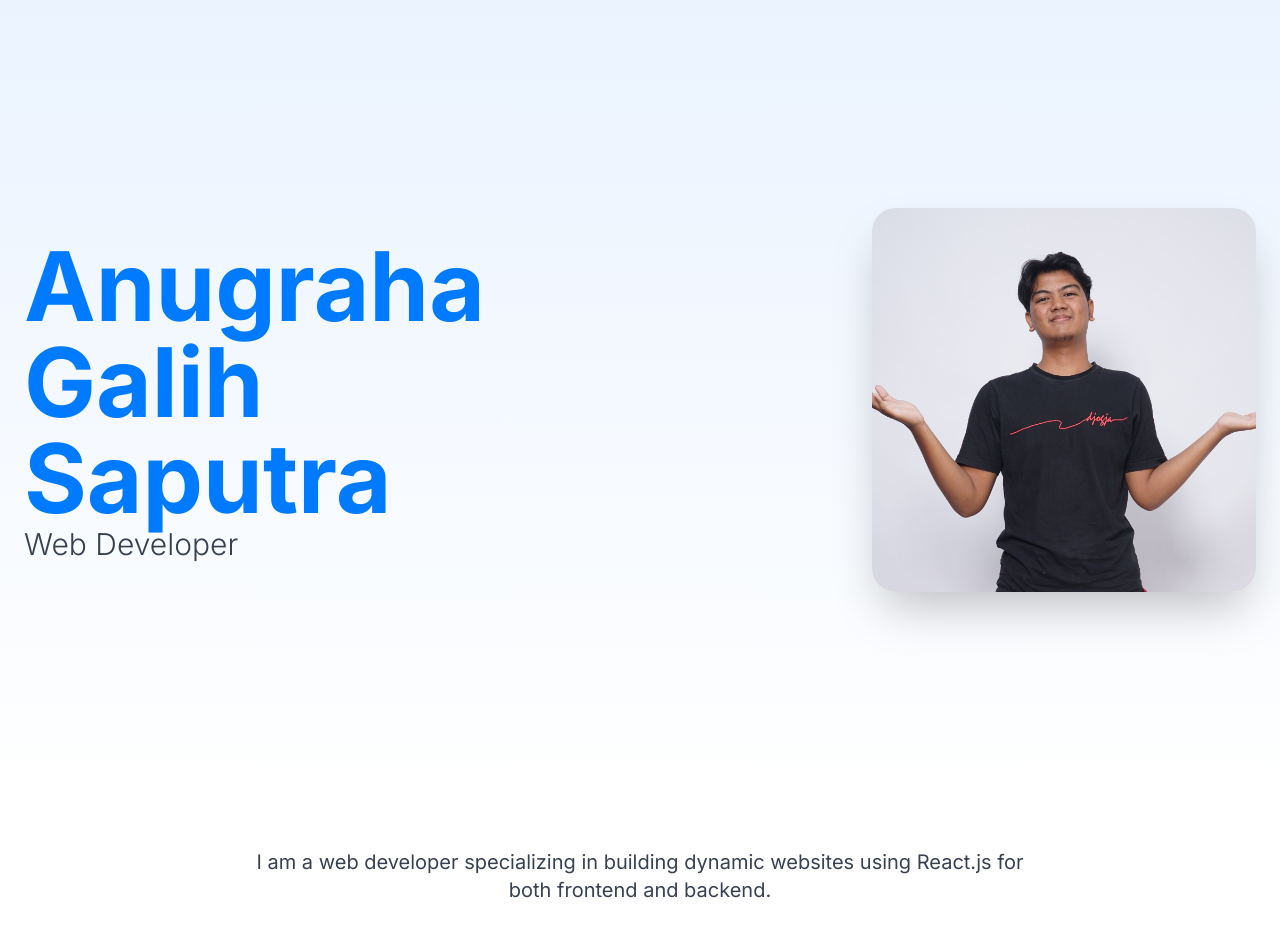
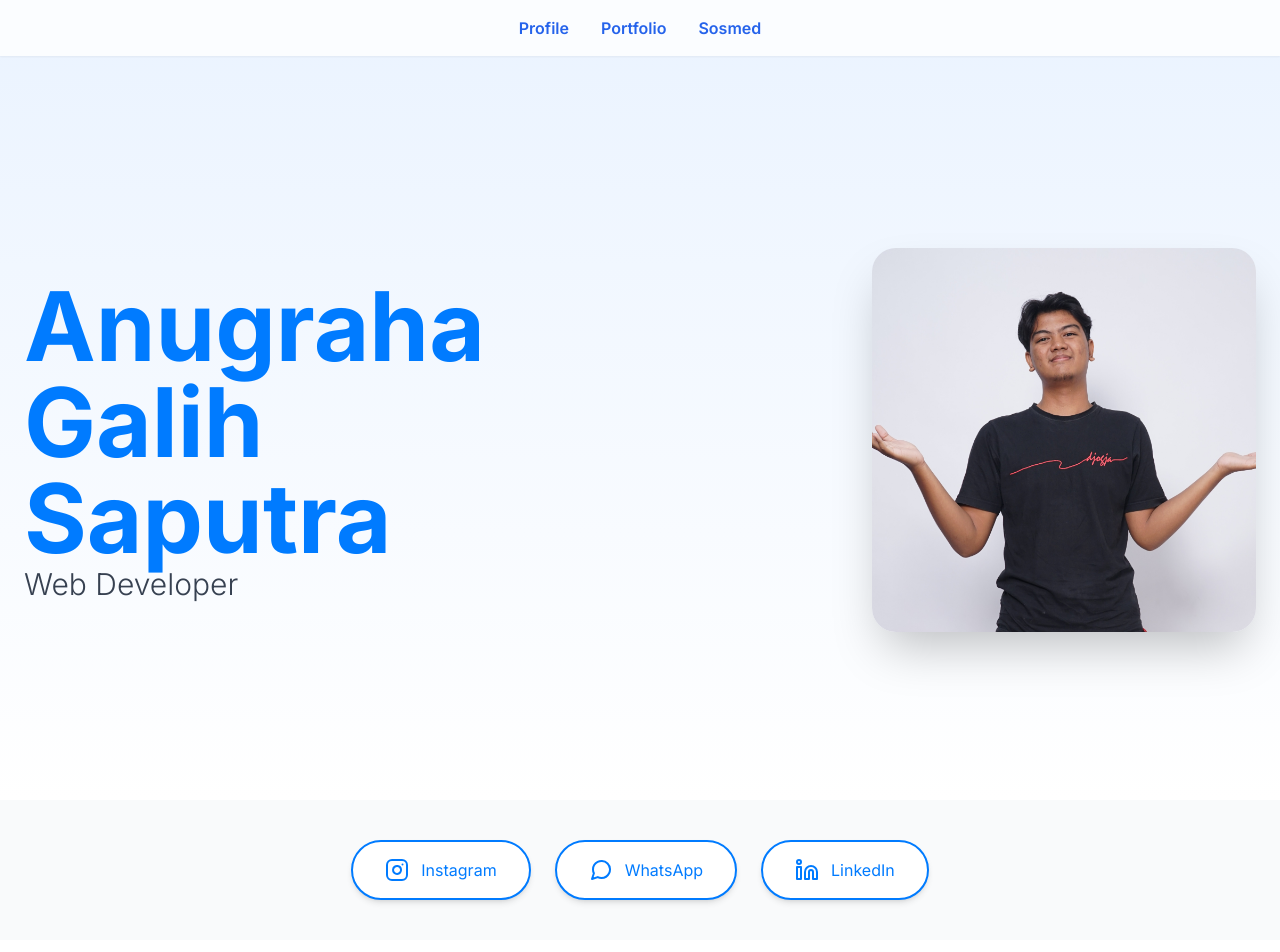
Before and after one commit to PutraSaputraa/portoku, a React (Create React App) app: page / in a window 1280 px wide. Shown: the top 952 px of the page. Built offline with nearby package versions, Linux system fonts and the light colour scheme; the HTML template or start-up script is replaced by a standard one.

Commit message:
bissmillah

```diff
--- a/src/dashboard.jsx
+++ b/src/dashboard.jsx
@@ -37,6 +37,11 @@ function Dashboard() {
     useEffect(() => {
         setIsVisible(true);
     }, []);
+
+    const scrollToSection = (id) => {
+        const section = document.getElementById(id);
+        if (section) section.scrollIntoView({ behavior: 'smooth' });
+    };
 
     const projects = [
         {
@@ -78,7 +83,7 @@ function Dashboard() {
     ];
 
     return (
-        <div className="min-h-screen bg-white font-sans">
+        <div className="min-h-screen bg-white font-sans relative">
             <style>{`
                 @import url('https://fonts.googleapis.com/css2?family=Inter:wght@300;400;600;700;800&display=swap');
 
@@ -115,13 +120,36 @@ function Dashboard() {
                 }
             `}</style>
 
-            {/* Hero Section */}
-            <section className="relative min-h-screen flex items-center" style={{
+            {/* ===== Navbar ===== */}
+            <nav className="fixed top-0 left-0 w-full bg-white/80 backdrop-blur-md shadow-sm z-50">
+                <div className="container mx-auto py-4 flex justify-center gap-8">
+                    <button
+                        onClick={() => scrollToSection('profile')}
+                        className="text-blue-600 font-semibold hover:text-blue-800 transition"
+                    >
+                        Profile
+                    </button>
+                    <button
+                        onClick={() => scrollToSection('portfolio')}
+                        className="text-blue-600 font-semibold hover:text-blue-800 transition"
+                    >
+                        Portfolio
+                    </button>
+                    <button
+                        onClick={() => scrollToSection('sosmed')}
+                        className="text-blue-600 font-semibold hover:text-blue-800 transition"
+                    >
+                        Sosmed
+                    </button>
+                </div>
+            </nav>
+
+            {/* ===== Hero / Profile Section ===== */}
+            <section id="profile" className="relative min-h-screen flex items-center pt-20" style={{
                 background: 'linear-gradient(to bottom, #EAF3FF 0%, #ffffff 100%)'
             }}>
                 <div className="container mx-auto px-6 py-20">
                     <div className="grid md:grid-cols-2 gap-12 items-center">
-                        {/* Text Content */}
                         <div className={`${isVisible ? 'slide-in-left' : 'opacity-0'}`}>
                             <h1 className="text-6xl md:text-7xl lg:text-8xl font-bold leading-tight" style={{ color: '#007BFF' }}>
                                 <div>Anugraha</div>
@@ -133,66 +161,44 @@ function Dashboard() {
                             </p>
                         </div>
 
-                        {/* Profile Image */}
                         <div className={`${isVisible ? 'slide-in-right' : 'opacity-0'} flex justify-center md:justify-end`}>
-                            <div className="relative">
-                                <img
-                                    src="/images/fotogua.png"
-                                    alt="Anugraha Galih Saputra"
-                                    className="w-72 h-72 md:w-96 md:h-96 object-cover rounded-3xl shadow-2xl"
-                                />
-                            </div>
+                            <img
+                                src="/images/fotogua.png"
+                                alt="Anugraha Galih Saputra"
+                                className="w-72 h-72 md:w-96 md:h-96 object-cover rounded-3xl shadow-2xl"
+                            />
                         </div>
                     </div>
                 </div>
             </section>
 
-            {/* About Section */}
-            <section className="py-12 bg-white">
-                <div className="container mx-auto px-6 max-w-4xl">
-                    <div className={`${isVisible ? 'fade-in' : 'opacity-0'} flex items-center justify-center gap-6`}>
-                        <div className="hidden md:block h-px flex-1 bg-gradient-to-r from-transparent via-blue-300 to-blue-500"></div>
-                        <p className="text-lg md:text-xl text-gray-700 text-center leading-relaxed px-4">
-                            I am a web developer specializing in building dynamic websites using React.js for both frontend and backend.
-                        </p>
-                        <div className="hidden md:block h-px flex-1 bg-gradient-to-l from-transparent via-blue-300 to-blue-500"></div>
-                    </div>
-                </div>
-            </section>
-
-            {/* Social Links Section */}
-            <section className="py-10 bg-gray-50">
+            {/* ===== Sosmed Section ===== */}
+            <section id="sosmed" className="py-10 bg-gray-50">
                 <div className={`${isVisible ? 'fade-in' : 'opacity-0'} container mx-auto px-6`}>
                     <div className="flex justify-center gap-6 flex-wrap">
-                        <a
-                            href="https://www.instagram.com/anugraha_gs?igsh=MWR5d2Q5eXd5aW53NA=="
+                        <a href="https://www.instagram.com/anugraha_gs?igsh=MWR5d2Q5eXd5aW53NA=="
                             target="_blank"
                             rel="noopener noreferrer"
                             className="flex items-center gap-3 px-8 py-4 bg-white rounded-full shadow-md hover:shadow-xl transition-all duration-300 hover:scale-105"
-                            style={{ border: '2px solid #007BFF' }}
-                        >
+                            style={{ border: '2px solid #007BFF' }}>
                             <Instagram className="w-6 h-6" style={{ color: '#007BFF' }} />
                             <span className="font-medium" style={{ color: '#007BFF' }}>Instagram</span>
                         </a>
 
-                        <a
-                            href="https://wa.me/085702055011"
+                        <a href="https://wa.me/085702055011"
                             target="_blank"
                             rel="noopener noreferrer"
                             className="flex items-center gap-3 px-8 py-4 bg-white rounded-full shadow-md hover:shadow-xl transition-all duration-300 hover:scale-105"
-                            style={{ border: '2px solid #007BFF' }}
-                        >
+                            style={{ border: '2px solid #007BFF' }}>
                             <MessageCircle className="w-6 h-6" style={{ color: '#007BFF' }} />
                             <span className="font-medium" style={{ color: '#007BFF' }}>WhatsApp</span>
                         </a>
 
-                        <a
-                            href="https://www.linkedin.com/in/Anugraha-Galih-Saputra"
+                        <a href="https://www.linkedin.com/in/Anugraha-Galih-Saputra"
                             target="_blank"
                             rel="noopener noreferrer"
                             className="flex items-center gap-3 px-8 py-4 bg-white rounded-full shadow-md hover:shadow-xl transition-all duration-300 hover:scale-105"
-                            style={{ border: '2px solid #007BFF' }}
-                        >
+                            style={{ border: '2px solid #007BFF' }}>
                             <Linkedin className="w-6 h-6" style={{ color: '#007BFF' }} />
                             <span className="font-medium" style={{ color: '#007BFF' }}>LinkedIn</span>
                         </a>
@@ -200,8 +206,8 @@ function Dashboard() {
                 </div>
             </section>
 
-            {/* Portfolio Gallery Section */}
-            <section className="py-16 bg-white">
+            {/* ===== Portfolio Section ===== */}
+            <section id="portfolio" className="py-16 bg-white">
                 <div className="container mx-auto px-6">
                     <h2 className="text-4xl md:text-5xl font-bold text-center mb-12" style={{ color: '#007BFF' }}>
                         Portfolio
@@ -209,10 +215,7 @@ function Dashboard() {
 
                     <div className="grid grid-cols-1 md:grid-cols-2 lg:grid-cols-3 gap-8">
                         {projects.map((project, index) => (
-                            <div
-                                key={index}
-                                className="bg-white rounded-2xl shadow-lg overflow-hidden transition-all duration-300 hover:shadow-2xl hover:scale-105"
-                            >
+                            <div key={index} className="bg-white rounded-2xl shadow-lg overflow-hidden transition-all duration-300 hover:shadow-2xl hover:scale-105">
                                 <div className="relative overflow-hidden h-48">
                                     <img
                                         src={project.image}
@@ -227,13 +230,11 @@ function Dashboard() {
                                     <p className="text-gray-600 mb-4">
                                         {project.description}
                                     </p>
-                                    <a
-                                        href={project.link}
+                                    <a href={project.link}
                                         target="_blank"
                                         rel="noopener noreferrer"
                                         className="inline-flex items-center gap-2 px-4 py-2 rounded-lg text-white transition-all duration-300 hover:shadow-lg"
-                                        style={{ backgroundColor: '#007BFF' }}
-                                    >
+                                        style={{ backgroundColor: '#007BFF' }}>
                                         <span>View Project</span>
                                         <ExternalLink className="w-4 h-4" />
                                     </a>
@@ -244,7 +245,7 @@ function Dashboard() {
                 </div>
             </section>
 
-            {/* Footer */}
+            {/* ===== Footer ===== */}
             <footer className="py-8 bg-white border-t border-gray-200">
                 <div className="container mx-auto px-6 text-center">
                     <p className="text-sm" style={{ color: '#007BFF' }}>
```
